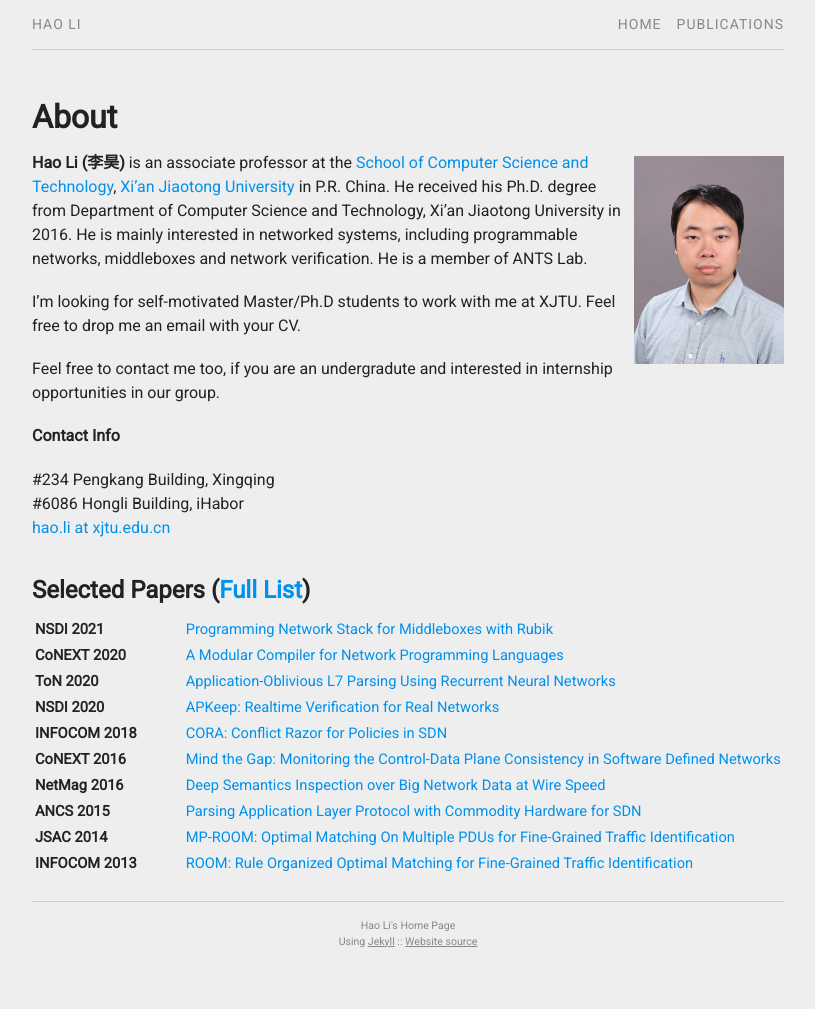
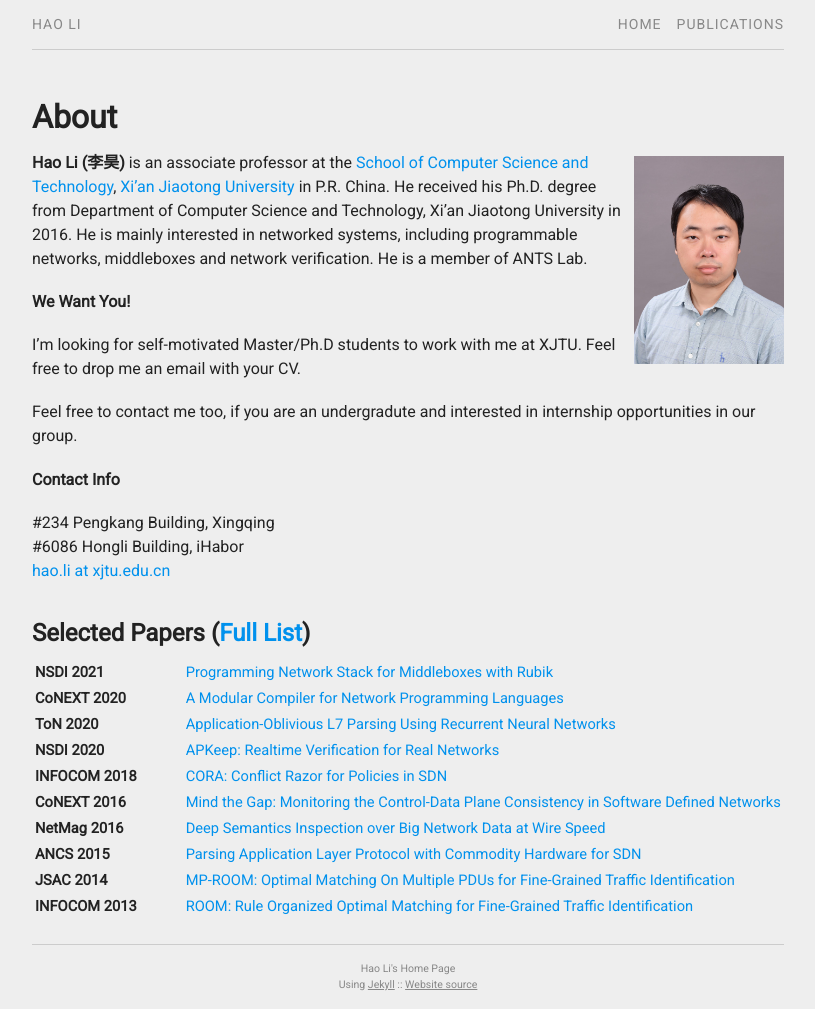
Before and after one commit to aquatoney/aquatoney.github.io, a Jekyll site: the page built from index.md, in a window 1280 px wide. Shown: the whole page, without its empty margins (232-1047 px from the left). Built offline with Jekyll 4.4.1, drawn with Linux system fonts in a browser that asks for light colours; before the commit the page ends 965 px from its top, so only the background shows below that.

Commit message:
Minor Fix

```diff
--- a/index.md
+++ b/index.md
@@ -13,6 +13,8 @@ He received his Ph.D. degree from Department of Computer Science and Technology,
 He is mainly interested in networked systems, including programmable networks, middleboxes and network verification.
 He is a member of ANTS Lab.
 
+
+**We Want You!**
 
 I'm looking for self-motivated Master/Ph.D students to work with me at XJTU.
 Feel free to drop me an email with your CV.
```
